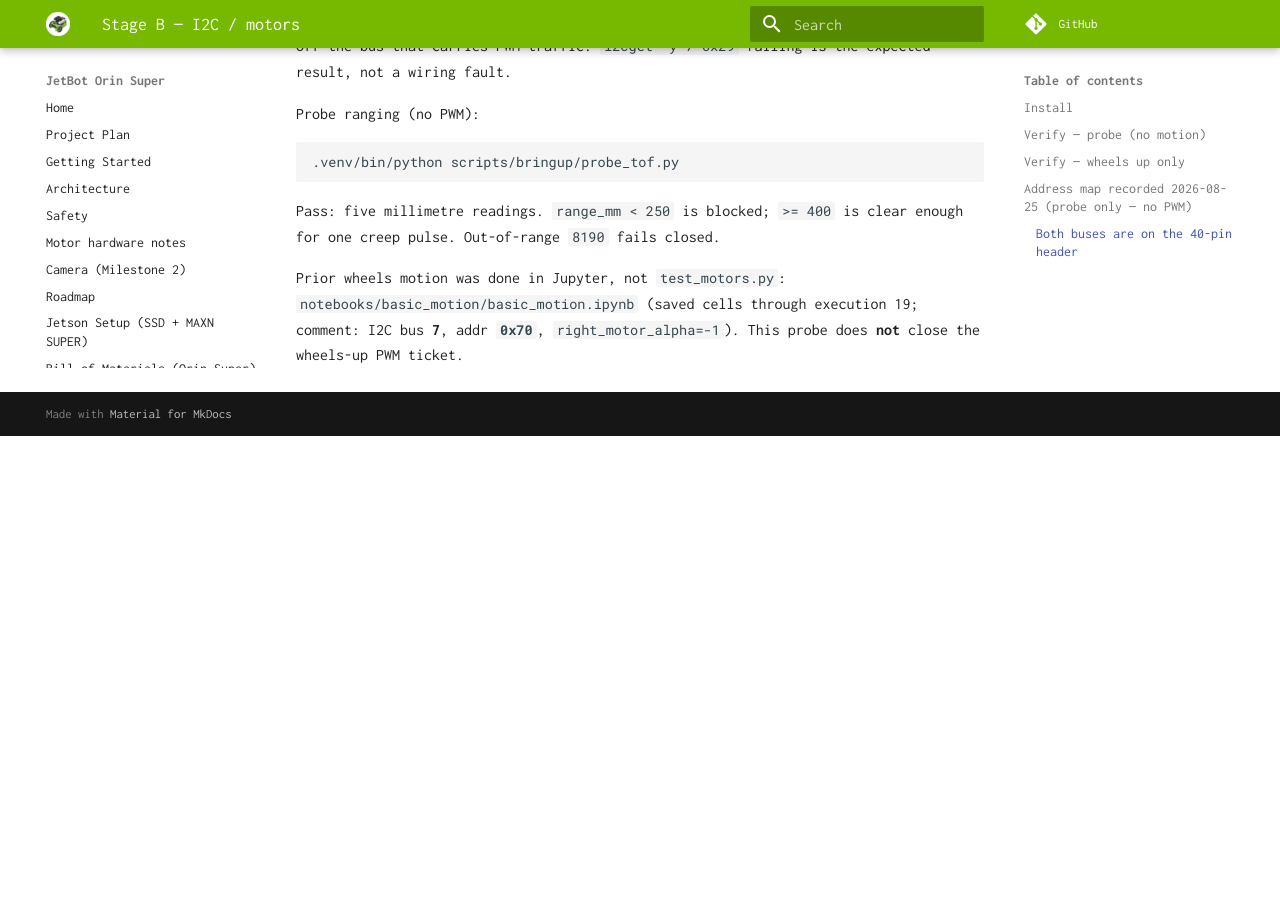
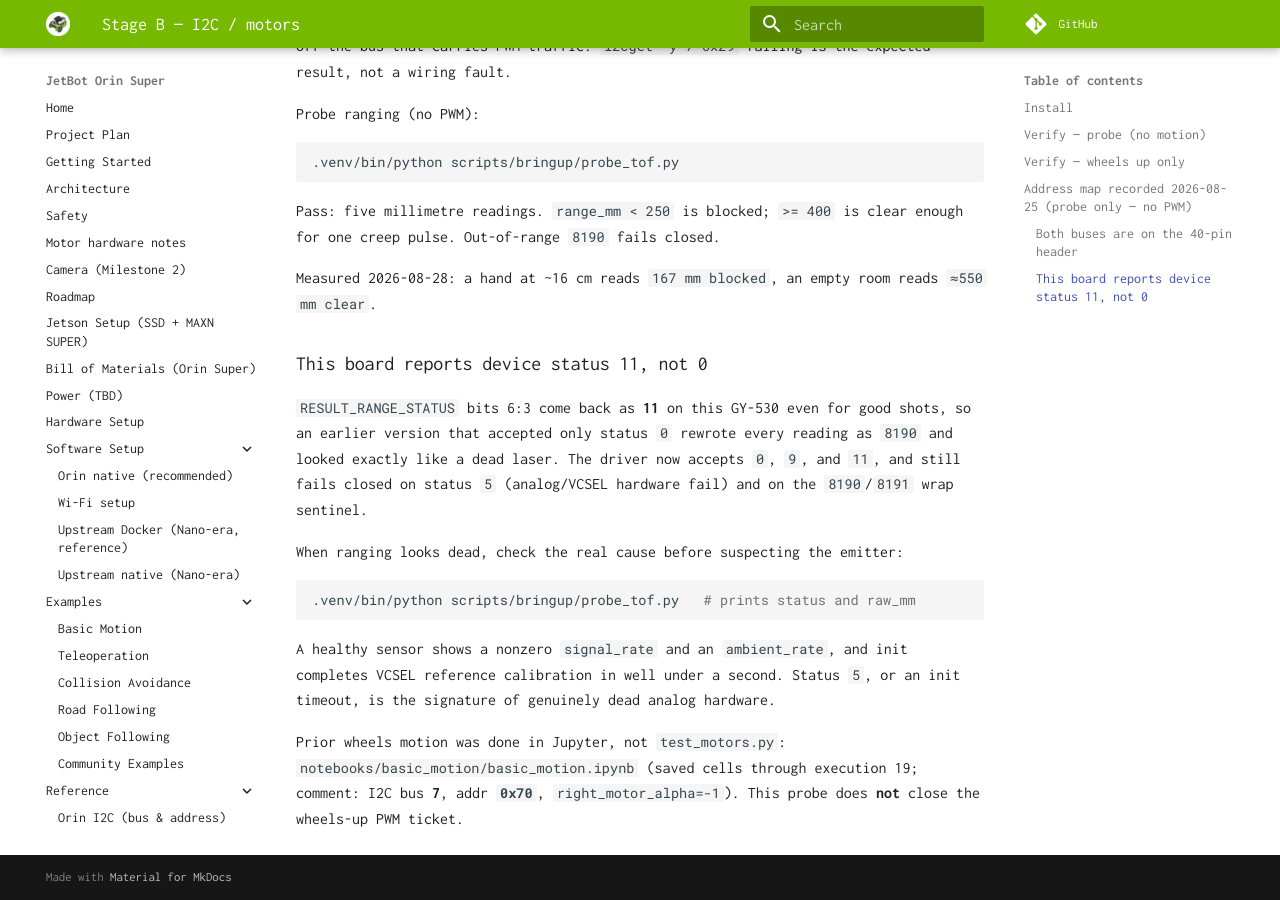
Before and after one commit to AbuAyah110/jetbot-orin-super, an MkDocs documentation site: the page built from docs/bringup/02-i2c-motors.md, in a window 1280 px wide and 900 px high, scrolled down 1724 px. Built offline with MkDocs 1.6.1 and Material for MkDocs 9.7.7, drawn with Linux system fonts in a browser that asks for light colours; comment, search, counter and statistics services are not loaded; before the commit the page ends 2160 px from its top, so only the background shows below that.

Commit message:
Record the ToF as a working creep authority and the status-11 trap that hid it.
Live ranging tracks distance from ~165 mm blocked to ~550 mm clear, so note the measured values and how to tell a dead emitter from a status the driver refused to accept.

````diff
--- a/docs/bringup/02-i2c-motors.md
+++ b/docs/bringup/02-i2c-motors.md
@@ -67,4 +67,25 @@
 
 Pass: five millimetre readings. `range_mm < 250` is blocked; `>= 400` is clear enough for one creep pulse. Out-of-range `8190` fails closed.
 
+Measured 2026-08-28: a hand at ~16 cm reads `167 mm blocked`, an empty room reads
+`≈550 mm clear`.
+
+### This board reports device status 11, not 0
+
+`RESULT_RANGE_STATUS` bits 6:3 come back as **11** on this GY-530 even for good
+shots, so an earlier version that accepted only status `0` rewrote every reading
+as `8190` and looked exactly like a dead laser. The driver now accepts `0`, `9`,
+and `11`, and still fails closed on status `5` (analog/VCSEL hardware fail) and
+on the `8190`/`8191` wrap sentinel.
+
+When ranging looks dead, check the real cause before suspecting the emitter:
+
+```bash
+.venv/bin/python scripts/bringup/probe_tof.py   # prints status and raw_mm
+```
+
+A healthy sensor shows a nonzero `signal_rate` and an `ambient_rate`, and init
+completes VCSEL reference calibration in well under a second. Status `5`, or an
+init timeout, is the signature of genuinely dead analog hardware.
+
 Prior wheels motion was done in Jupyter, not `test_motors.py`: `notebooks/basic_motion/basic_motion.ipynb` (saved cells through execution 19; comment: I2C bus **7**, addr **`0x70`**, `right_motor_alpha=-1`). This probe does **not** close the wheels-up PWM ticket.
````
Also changed, not shown: TASKBOARD.md (+2 -1 lines).
